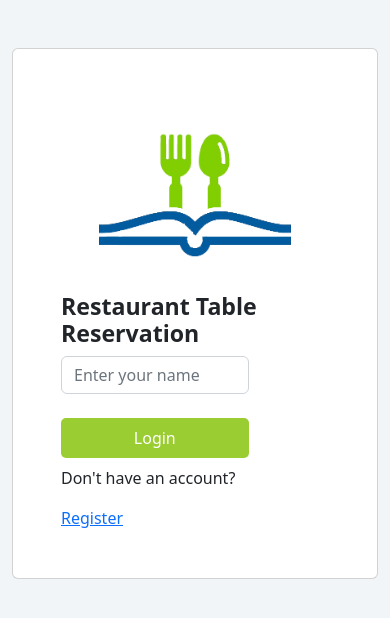
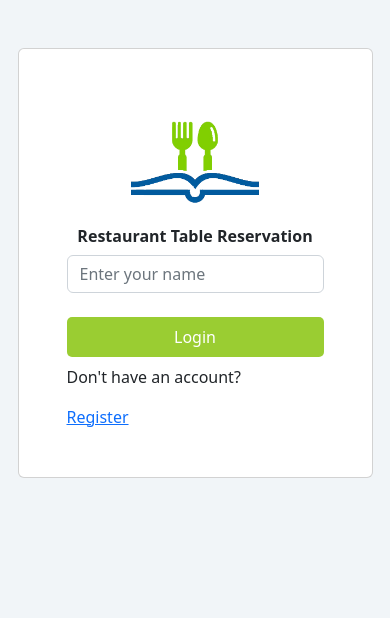
Before and after one commit to george827/Book-reservation-Front_End, a React (Create React App) app: page / in a window 390 px wide. Shown: the top 618 px of the page. Built offline with nearby package versions, Linux system fonts and the light colour scheme.

Commit message:
Update session logo

```diff
--- a/src/App.css
+++ b/src/App.css
@@ -487,6 +487,19 @@ li:nth-child(odd) {
     background-color: #f2f2f2;
     text-align: start;
   }
+
+  .logo-img {
+    width: 8rem;
+  }
+
+  .logo > h3 {
+    font-size: 1rem;
+  }
+
+  .form-group-session,
+  .btn-session {
+    width: 100%;
+  }
 }
 
 /* --------------------- DESKTOP VERSION ---------------------- */
```
